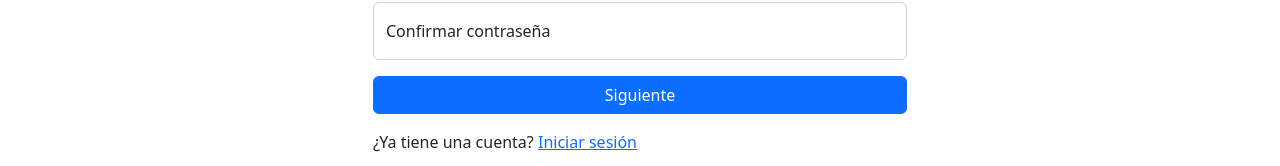
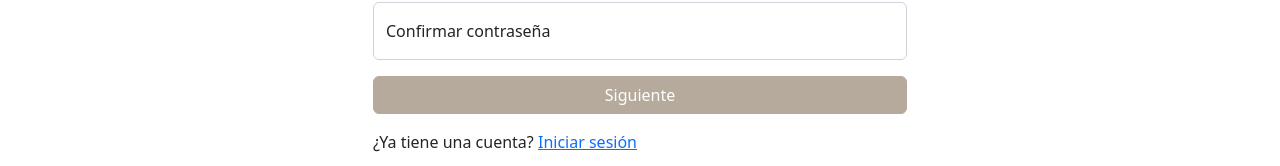
Before and after one commit to cdramirezh/ecommerce-suppliers-portal, a React (Create React App) app: page /register in a window 1280 px wide. Shown: the part 511-677 px from the top of the page. Built offline with nearby package versions, Linux system fonts and the light colour scheme.

Commit message:
Implementing Decorceramica background color in MyButton component

```diff
--- a/src/components/styles/MyButton.scss
+++ b/src/components/styles/MyButton.scss
@@ -1,5 +1,18 @@
+$background-color: #b6aa9c;
+$background-color-hover: #a89177;
+
 .my-btn {
     transition: 150ms;
+}
+
+.my-btn.btn-primary {
+    background: $background-color;
+    border-color: $background-color;
+
+    &:hover, &:active, &:focus-visible {
+        background: $background-color-hover !important;
+        border-color: $background-color-hover !important;
+    }
 }
 
 .my-btn:active {
```
